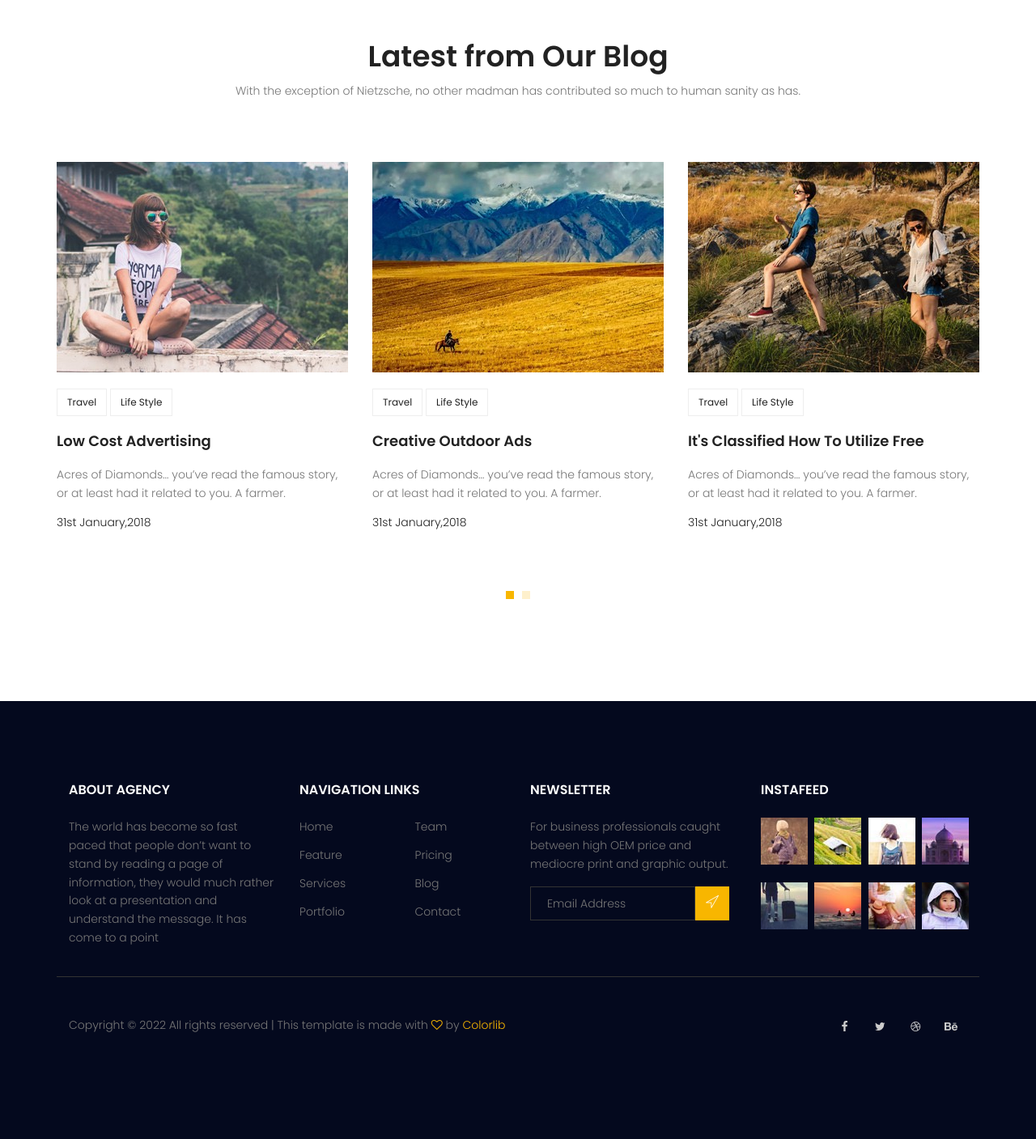
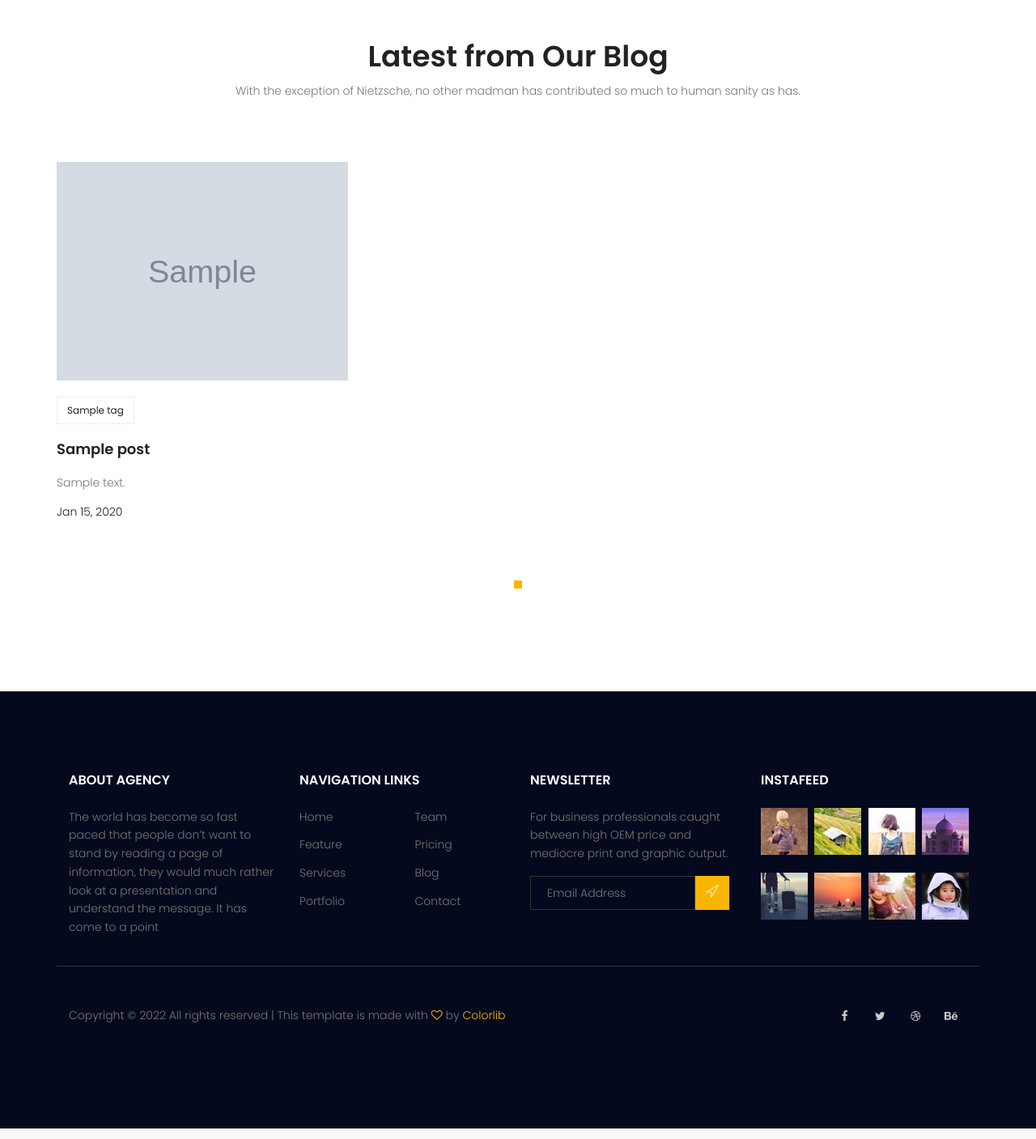
Before and after one commit to ghassemiali/ghassemi7-old, a Django app: page / in a window 1280 px wide. Shown: the part 2589-3996 px from the top of the page at 81% size. Run offline with Django 3.2, Linux system fonts and the light colour scheme; tables that the repository leaves empty hold one stand-in row (values such as "Sample post"); grey boxes marked "Sample" are stand-in pictures; some libraries are stand-ins or nearby versions.

Commit message:
Exercise 7

```diff
--- a/blog/admin.py
+++ b/blog/admin.py
@@ -1,5 +1,5 @@
 from django.contrib import admin
-from .models import Post, Category
+from .models import Post, Category, Tag
 
 # Register your models here.
 
@@ -13,3 +13,4 @@ class PostAdmin(admin.ModelAdmin):
 
 admin.site.register(Post, PostAdmin)
 admin.site.register(Category)
+admin.site.register(Tag)
--- a/blog/models.py
+++ b/blog/models.py
@@ -8,13 +8,20 @@ class Category(models.Model):
     def __str__(self):
         return self.name
 
-# Create your models here.
+
+class Tag(models.Model):
+    name = models.CharField(max_length=255)
+
+    def __str__(self):
+        return self.name
+
+
 class Post(models.Model):
     image = models.ImageField(upload_to='blog/', default='blog/default.jpg')
     author = models.ForeignKey(User, on_delete=models.SET_NULL, null=True)
     title = models.CharField(max_length=255)
     content = models.TextField()
-    # tags =
+    tags = models.ManyToManyField(Tag)
     category = models.ManyToManyField(Category)
     counted_views = models.IntegerField(default=0)
     status = models.BooleanField(default=False)
--- a/templates/website/index.html
+++ b/templates/website/index.html
@@ -193,157 +193,31 @@
 		</div>
 		<div class="row">
 			<div class="active-recent-blog-carusel">
+				{% for post in posts %}
 				<div class="single-recent-blog-post item">
 					<div class="thumb">
-						<img class="img-fluid" src="{% static 'img/b1.jpg' %}" alt="">
+						<img class="img-fluid" src="{{post.image.url}}" alt="">
 					</div>
 					<div class="details">
 						<div class="tags">
 							<ul>
+								{% for tag in post.tags.all %}
 								<li>
-									<a href="#">Travel</a>
+									<a href="#">{{tag}}</a>
 								</li>
-								<li>
-									<a href="#">Life Style</a>
-								</li>
+								{% endfor %}
 							</ul>
 						</div>
-						<a href="#">
-							<h4 class="title">Low Cost Advertising</h4>
+						<a href="{% url 'blog:blog-single' pid=post.id %}">
+							<h4 class="title">{{post.title}}</h4>
 						</a>
 						<p>
-							Acres of Diamonds… you’ve read the famous story, or at least had it related to you. A
-							farmer.
+							{{post.content|truncatewords:10}}
 						</p>
-						<h6 class="date">31st January,2018</h6>
+						<h6 class="date">{{post.published_date|date:"M d, Y"}}</h6>
 					</div>
 				</div>
-				<div class="single-recent-blog-post item">
-					<div class="thumb">
-						<img class="img-fluid" src="{% static 'img/b2.jpg' %}" alt="">
-					</div>
-					<div class="details">
-						<div class="tags">
-							<ul>
-								<li>
-									<a href="#">Travel</a>
-								</li>
-								<li>
-									<a href="#">Life Style</a>
-								</li>
-							</ul>
-						</div>
-						<a href="#">
-							<h4 class="title">Creative Outdoor Ads</h4>
-						</a>
-						<p>
-							Acres of Diamonds… you’ve read the famous story, or at least had it related to you. A
-							farmer.
-						</p>
-						<h6 class="date">31st January,2018</h6>
-					</div>
-				</div>
-				<div class="single-recent-blog-post item">
-					<div class="thumb">
-						<img class="img-fluid" src="{% static 'img/b3.jpg' %}" alt="">
-					</div>
-					<div class="details">
-						<div class="tags">
-							<ul>
-								<li>
-									<a href="#">Travel</a>
-								</li>
-								<li>
-									<a href="#">Life Style</a>
-								</li>
-							</ul>
-						</div>
-						<a href="#">
-							<h4 class="title">It's Classified How To Utilize Free</h4>
-						</a>
-						<p>
-							Acres of Diamonds… you’ve read the famous story, or at least had it related to you. A
-							farmer.
-						</p>
-						<h6 class="date">31st January,2018</h6>
-					</div>
-				</div>
-				<div class="single-recent-blog-post item">
-					<div class="thumb">
-						<img class="img-fluid" src="{% static 'img/b1.jpg' %}" alt="">
-					</div>
-					<div class="details">
-						<div class="tags">
-							<ul>
-								<li>
-									<a href="#">Travel</a>
-								</li>
-								<li>
-									<a href="#">Life Style</a>
-								</li>
-							</ul>
-						</div>
-						<a href="#">
-							<h4 class="title">Low Cost Advertising</h4>
-						</a>
-						<p>
-							Acres of Diamonds… you’ve read the famous story, or at least had it related to you. A
-							farmer.
-						</p>
-						<h6 class="date">31st January,2018</h6>
-					</div>
-				</div>
-				<div class="single-recent-blog-post item">
-					<div class="thumb">
-						<img class="img-fluid" src="{% static 'img/b2.jpg' %}" alt="">
-					</div>
-					<div class="details">
-						<div class="tags">
-							<ul>
-								<li>
-									<a href="#">Travel</a>
-								</li>
-								<li>
-									<a href="#">Life Style</a>
-								</li>
-							</ul>
-						</div>
-						<a href="#">
-							<h4 class="title">Creative Outdoor Ads</h4>
-						</a>
-						<p>
-							Acres of Diamonds… you’ve read the famous story, or at least had it related to you. A
-							farmer.
-						</p>
-						<h6 class="date">31st January,2018</h6>
-					</div>
-				</div>
-				<div class="single-recent-blog-post item">
-					<div class="thumb">
-						<img class="img-fluid" src="{% static 'img/b3.jpg' %}" alt="">
-					</div>
-					<div class="details">
-						<div class="tags">
-							<ul>
-								<li>
-									<a href="#">Travel</a>
-								</li>
-								<li>
-									<a href="#">Life Style</a>
-								</li>
-							</ul>
-						</div>
-						<a href="#">
-							<h4 class="title">It's Classified How To Utilize Free</h4>
-						</a>
-						<p>
-							Acres of Diamonds… you’ve read the famous story, or at least had it related to you. A
-							farmer.
-						</p>
-						<h6 class="date">31st January,2018</h6>
-					</div>
-				</div>
-
+				{% endfor %}
 			</div>
 		</div>
 	</div>
--- a/website/views.py
+++ b/website/views.py
@@ -1,7 +1,10 @@
 from django.shortcuts import render
+from blog.models import Post
 
 def home_view(request):
-    return render(request, 'website/index.html')
+    posts = Post.objects.filter(status=1).order_by('published_date')[:6]
+    context = {'posts': posts}
+    return render(request, 'website/index.html', context)
 
 def about_view(request):
     return render(request, 'website/about.html')
```
Also changed, not shown: templates/blog/blog-tags.html (+0 -11 lines), blog/migrations/0009_auto_20220108_2338.py (added).
